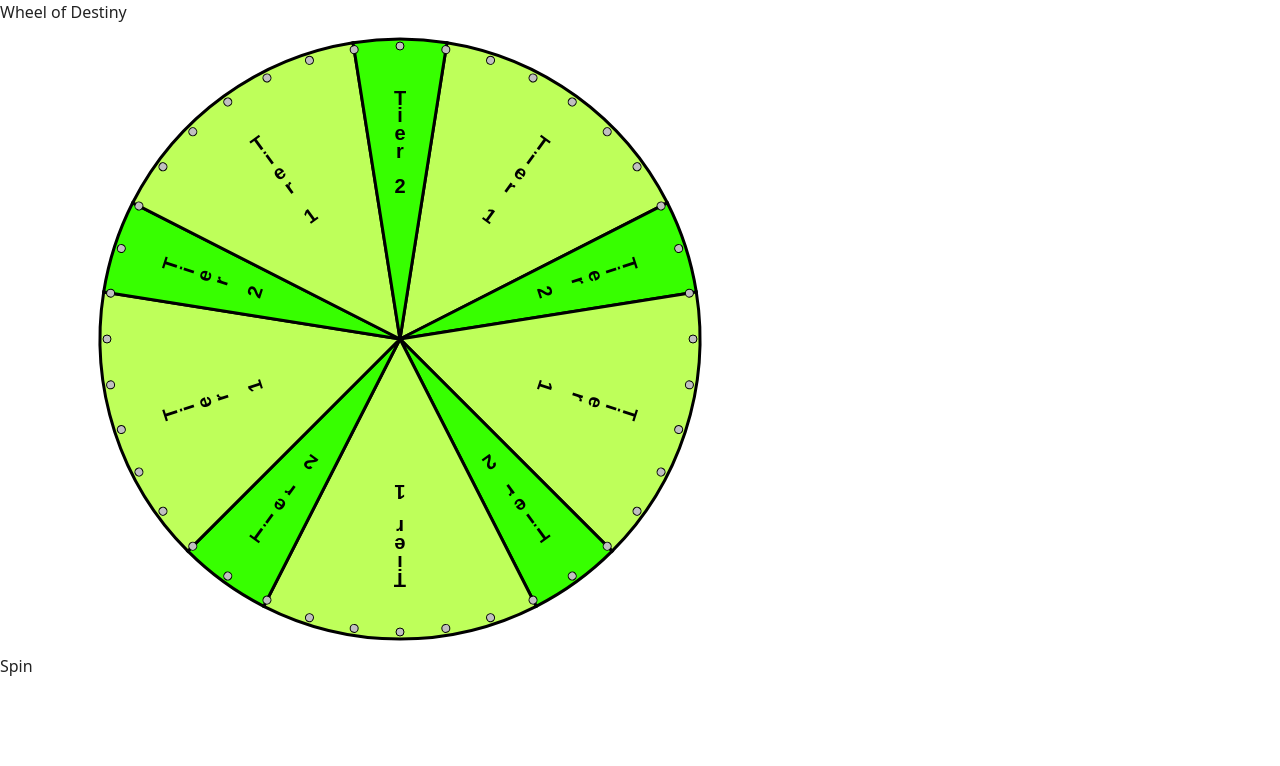
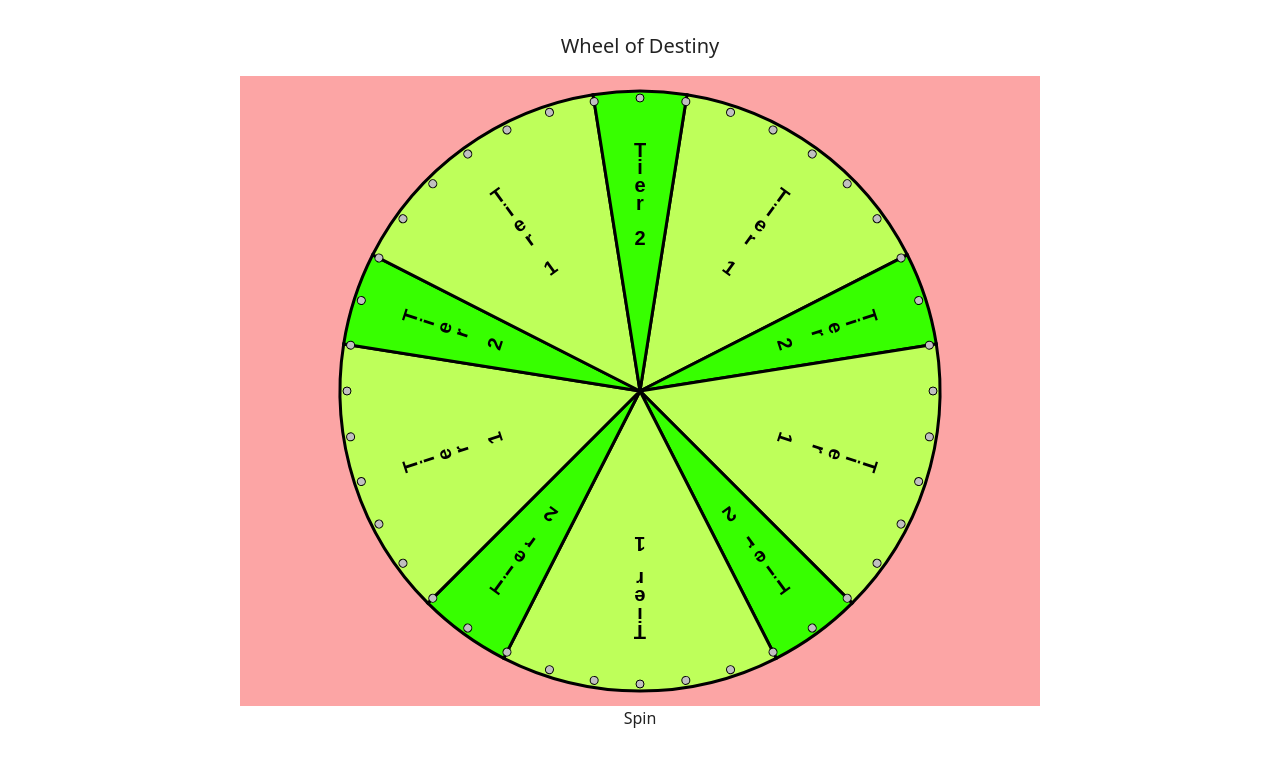
Before and after one commit to SturmB/iel-prize-wheel, a website: page index.html in a window 1280 px wide. Drawn offline with nearby package versions, Linux system fonts and the light colour scheme.

Commit message:
⚗️ Adds some Tailwind CSS classes for testing

```diff
--- a/index.html
+++ b/index.html
@@ -25,15 +25,17 @@
     <script src="/js/vendor/javascript-winwheel-2.8.0/Winwheel.min.js"></script>
   </head>
 
-  <body>
+  <body class="text-center">
     <!-- Add your site or application content here -->
-    <h1>Wheel of Destiny</h1>
+    <div class="mx-auto p-4">
+      <h1 class="text-xl p-4">Wheel of Destiny</h1>
 
-    <canvas id="canvas" width="800" height="630">
-      Canvas not supported, use another browser.
-    </canvas>
+      <canvas class="bg-red-300 mx-auto" id="canvas" width="800" height="630">
+        Canvas not supported, use another browser.
+      </canvas>
 
-    <button id="spinButton" onclick="spinTheWheel();">Spin</button>
+      <button class="btn" id="spinButton" onclick="spinTheWheel();">Spin</button>
+    </div>
 
     <script src="js/vendor/modernizr-3.11.2.min.js"></script>
     <script src="js/plugins.js"></script>
```
